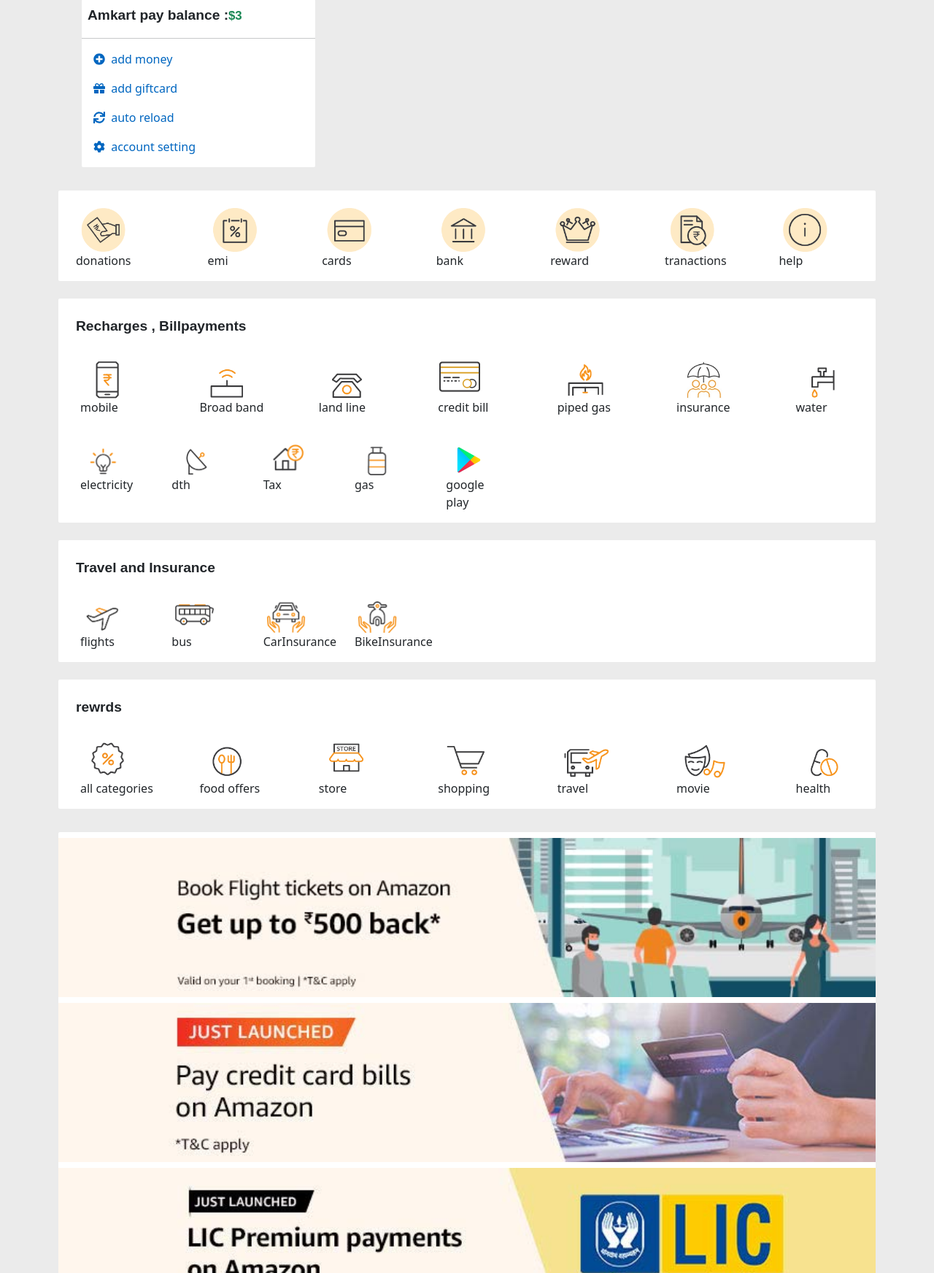
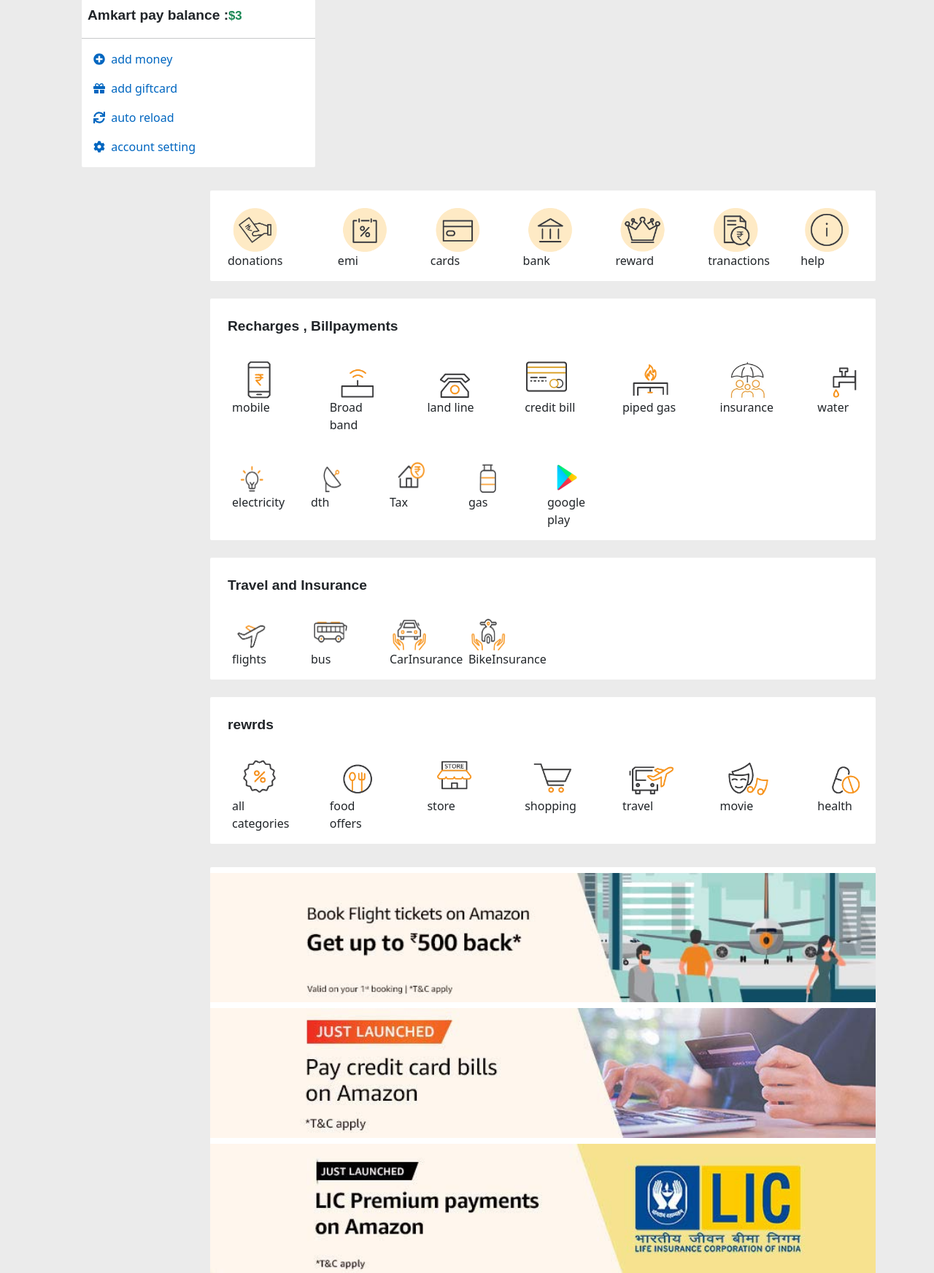
Before and after one commit to guthaVamshi/AMkart, a PHP site: page /pay.html in a window 1280 px wide. Shown: the part 282-2026 px from the top of the page at 73% size. Run offline with PHP 8.4, Linux system fonts and the light colour scheme; some libraries are stand-ins or nearby versions.

Commit message:
Update style.css

```diff
--- a/style.css
+++ b/style.css
@@ -6,7 +6,7 @@
             margin-top: 2rem;
             float: right;
             height: auto;
-            width: 70rem;
+            width: 57rem;
 
             border-radius: 2px;
 
```
